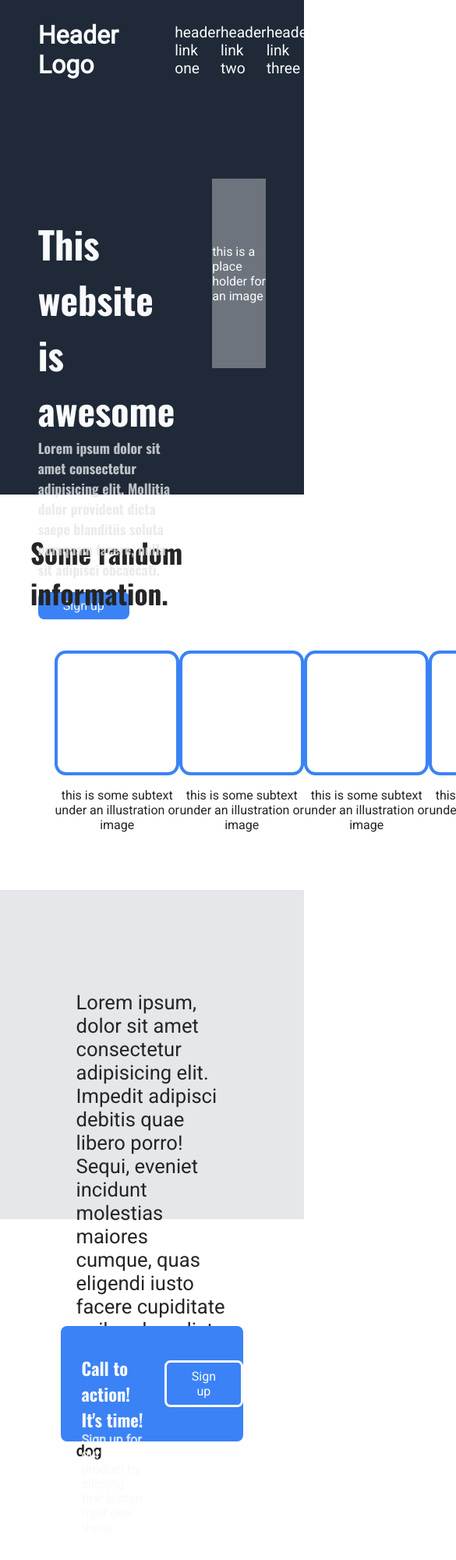
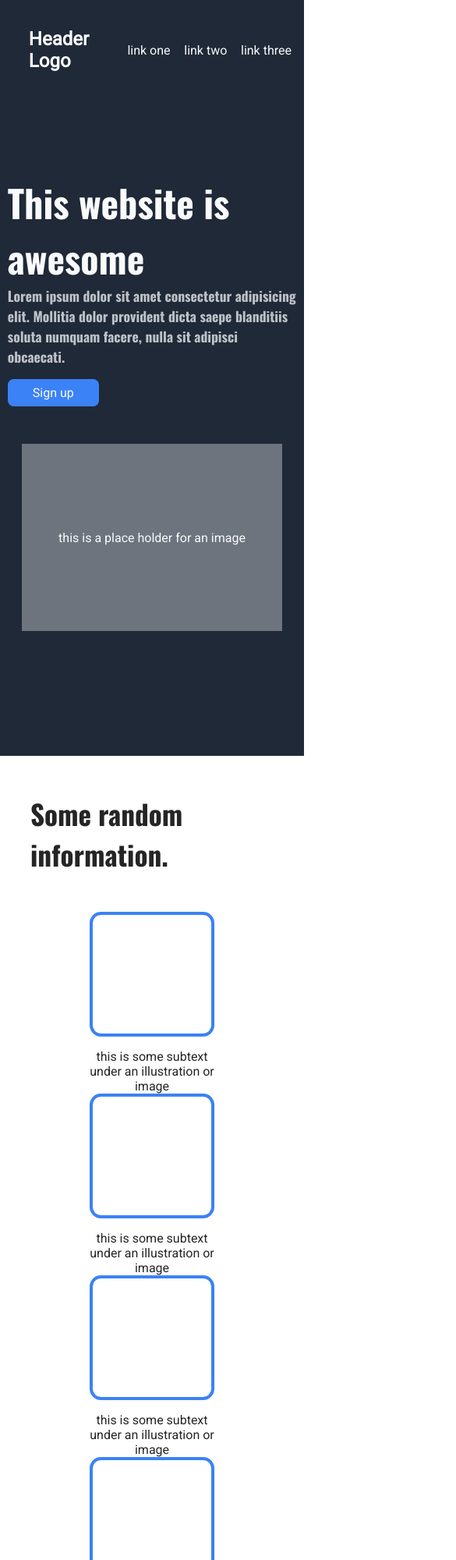
Before and after one commit to DeltaLF/practice-layout, a website built with webpack: page landing-page/src/index.html in a window 390 px wide. Shown: the top 2000 px of the page at 78% size, 585 px wide, since content can reach past the window. Built offline with nearby package versions, Linux system fonts and the light colour scheme.

Commit message:
feat: make it responsive with grid and media query
1. grid min-max for cards
2. adjustment with media query

```diff
--- a/landing-page/src/index.html
+++ b/landing-page/src/index.html
@@ -4,7 +4,6 @@
     <meta charset="UTF-8" />
     <meta http-equiv="X-UA-Compatible" content="IE=edge" />
     <meta name="viewport" content="width=device-width, initial-scale=1.0" />
-    <!-- <link rel="stylesheet" href="./styles/style.css" /> -->
     <title>Odin Project</title>
   </head>
   <body>
@@ -14,9 +13,9 @@
       </div>
       <div class="right">
         <ul class="links">
-          <li>header link one</li>
-          <li>header link two</li>
-          <li>header link three</li>
+          <li>link one</li>
+          <li>link two</li>
+          <li>link three</li>
         </ul>
       </div>
     </nav>
@@ -31,7 +30,9 @@
           </h2>
           <button class="btn">Sign up</button>
         </div>
-        <div class="right">this is a place holder for an image</div>
+        <div class="right">
+          <div class="image">this is a place holder for an image</div>
+        </div>
       </div>
     </section>
     <section class="info">
--- a/landing-page/src/styles/_action.scss
+++ b/landing-page/src/styles/_action.scss
@@ -5,19 +5,21 @@
   justify-content: center;
   .container {
     background-color: var(--color-primary);
+    padding-right: 2rem;
     height: 35%;
-    width: 60%;
+    width: 70%;
     border-radius: 8px;
     display: flex;
+    justify-content: space-between;
+
     .left {
       color: var(--color-white);
-      flex: 0.75;
+      flex: 1;
       display: flex;
       justify-content: center;
       align-items: center;
       .content {
-        width: 60%;
-        height: 50%;
+        width: 90%;
       }
       h3 {
         font-size: 1.4rem;
@@ -27,10 +29,32 @@
       }
     }
     .right {
-      flex: 0.25;
       display: flex;
       justify-content: start;
       align-items: center;
     }
   }
+
+  @media only screen and (max-width: $bp-large) {
+    .container {
+      width: 90%;
+    }
+    h3 {
+      font-size: 1rem;
+    }
+    h4 {
+      font-size: 0.8rem;
+    }
+  }
+  @media only screen and (max-width: $bp-small) {
+    .container {
+      width: 95%;
+      height: 50%;
+      margin: 0;
+      padding: 0 0 2rem 0;
+      flex-direction: column;
+      align-items: center;
+      justify-content: center;
+    }
+  }
 }
--- a/landing-page/src/styles/_global.scss
+++ b/landing-page/src/styles/_global.scss
@@ -1,4 +1,7 @@
 @import url("https://fonts.googleapis.com/css2?family=Oswald:wght@700&family=Roboto&family=Source+Sans+Pro:wght@300&display=swap");
+
+$bp-large: 700px;
+$bp-small: 500px;
 
 *,
 *::before,
--- a/landing-page/src/styles/_info.scss
+++ b/landing-page/src/styles/_info.scss
@@ -1,5 +1,4 @@
 .info {
-  height: 60vh;
   width: 80%;
   margin: 0 auto;
   display: flex;
@@ -13,10 +12,12 @@
   &__content {
     width: 80%;
     height: 60%;
+    margin-bottom: 5rem;
 
     .info__cards {
-      display: flex;
-      justify-content: space-evenly;
+      display: grid;
+      grid-template-columns: repeat(auto-fit, minmax(15rem, 1fr));
+      justify-items: center;
       height: 100%;
 
       .info__card {
--- a/landing-page/src/styles/_main.scss
+++ b/landing-page/src/styles/_main.scss
@@ -1,5 +1,5 @@
 .main {
-  height: 60vh;
+  // height: 60vh;
   background-color: var(--color-black);
   display: flex;
   justify-content: center;
@@ -7,10 +7,13 @@
   .content {
     height: 60%;
     width: 75%;
-    display: flex;
+    margin: 3rem auto 10rem auto;
+    row-gap: 3rem;
+    display: grid;
+    grid-template-columns: repeat(auto-fit, minmax(30rem, 1fr));
+
     .left {
       padding-top: 3rem;
-      flex: 1;
       h1 {
         color: var(--color-white);
         font-size: 3rem;
@@ -25,13 +28,27 @@
     }
     .right {
       height: 80%;
-      margin-left: 3rem;
-      background-color: var(--color-gray);
-      flex: 1;
-      display: flex;
-      justify-content: center;
-      align-items: center;
-      color: var(--color-white);
+
+      .image {
+        margin: auto;
+        background-color: var(--color-gray);
+        display: flex;
+        justify-content: center;
+        align-items: center;
+        width: 30rem;
+        height: 15rem;
+        color: var(--color-white);
+      }
+    }
+
+    @media only screen and (max-width: $bp-large) {
+      width: 95%;
+      grid-template-columns: 1fr;
+      .right {
+        .image {
+          width: 90%;
+        }
+      }
     }
   }
 }
--- a/landing-page/src/styles/_navbar.scss
+++ b/landing-page/src/styles/_navbar.scss
@@ -29,4 +29,21 @@
       height: 100%;
     }
   }
+
+  @media only screen and (max-width: $bp-large) {
+    .left {
+      flex: 0.7;
+      .logo {
+        font-size: 1.5rem;
+      }
+    }
+    .right {
+      padding: 1rem;
+      .links {
+        width: 100%;
+
+        font-size: 1rem;
+      }
+    }
+  }
 }
--- a/landing-page/src/styles/_quote.scss
+++ b/landing-page/src/styles/_quote.scss
@@ -1,11 +1,10 @@
 .quote {
-  height: 50vh;
   background-color: var(--color-light-gray);
   display: flex;
   justify-content: center;
   align-items: center;
   .content {
-    margin-top: 3rem;
+    margin: 5rem auto;
     width: 50%;
     height: 50%;
   }
@@ -19,4 +18,12 @@
     margin: 1rem 2rem 1rem 0;
     float: right;
   }
+  @media only screen and (max-width: $bp-large) {
+    .content {
+      width: 80%;
+      p {
+        font-size: 1.2rem;
+      }
+    }
+  }
 }
--- a/landing-page/src/styles/index.scss
+++ b/landing-page/src/styles/index.scss
@@ -1,5 +1,5 @@
+@import "global";
 @import "navbar";
-@import "global";
 @import "main";
 @import "info";
 @import "action";
```
